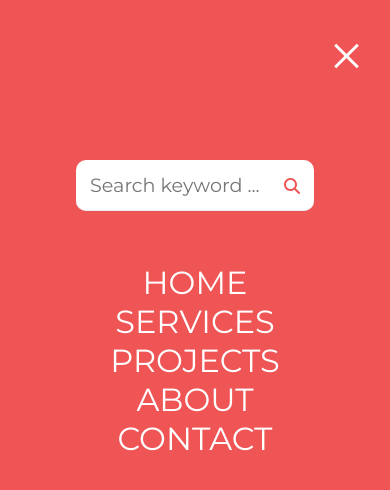
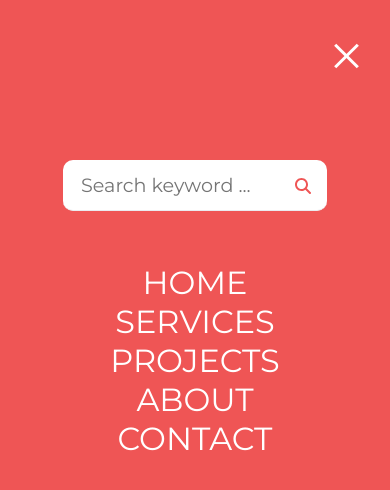
Before and after one commit to nnatroo/artmedia-task, a React (Vite) app: page / in a window 390 px wide. Both pictures are taken after a click on the element 346 px from the left and 40 px from the top of the page. Shown: the top 490 px of the page. Built offline with nearby package versions, Linux system fonts and the light colour scheme.

Commit message:
Modified: File Structure

```diff
--- a/src/components/BurgerMenu.jsx
+++ b/src/components/BurgerMenu.jsx
@@ -22,20 +22,6 @@ const BurgerMenu = (props) => {
     }
   };
 
-  // const burgerClickHandler = () => {
-  //   setButtonClicked(!buttonClicked);
-  //   setTimeout(() => {
-  //     setShowBurgerMenu(!showBurgerMenu);
-  //   }, 0);
-
-  //   // document.body.style.overflow = "hidden";
-  // };
-
-  // const cancelHandler = () => {
-  //   setShowBurgerMenu(false);
-  //   document.body.style.overflow = "visible";
-  // };
-
   return (
     <>
       {true && (
@@ -59,7 +45,9 @@ const BurgerMenu = (props) => {
           <div className={classes["menu-container"]}>
             <div className={classes["navbar-search-wrapper"]}>
               <input type="text" placeholder="Search keyword ..." />
-              <img src={SearchIcon} alt="" />
+              <button>
+                <img src={SearchIcon} alt="" />
+              </button>
             </div>
 
             <div className={classes["navbar-link-wrapper"]}>
--- a/src/components/Header.jsx
+++ b/src/components/Header.jsx
@@ -1,4 +1,4 @@
-import React, { useState } from "react";
+import React from "react";
 import classes from "../modules/Header.module.scss";
 import layout from "../modules/Layout.module.scss";
 import CompanyLogo from "../assets/companyLogo.svg";
--- a/src/modules/BurgerMenu.module.scss
+++ b/src/modules/BurgerMenu.module.scss
@@ -28,18 +28,6 @@
     color: white;
     padding-top: 4rem;
 
-    .close-btn {
-        align-self: flex-end;
-        transform: scale(1.6);
-        cursor: pointer;
-        margin-right: 60px;
-
-        &:hover {
-            transition: all 0.2s;
-            transform: scale(2);
-        }
-    }
-
 
     .menu-container {
         display: flex;
@@ -56,9 +44,9 @@
                 height: 50px;
                 border: none;
                 border-bottom: 1px solid #EAECF0;
-                padding-right: 26px;
                 border-radius: 10px;
-                padding-inline: 14px;
+                padding-left: 18px;
+                padding-right: 36px ;
                 font-size: 1.2rem;
                 margin-bottom: 2rem;
 
@@ -71,9 +59,11 @@
                 }
             }
 
-            img {
+            button {
                 position: absolute;
-                transform: translate(-30px, 18px);
+                transform: translate(-32px, 18px);
+                background-color: transparent;
+                border: none;
             }
         }
 
@@ -92,17 +82,9 @@
     }
 }
 
-// .no-scroll {
-//     overflow: hidden;
-// }
-
 .white-burger {
     filter: brightness(0) invert(1);
 }
-
-// .slide-up {
-//     transform: translateY(-1000px);
-// }
 
 .navbar-link-wrapper {
     ul {
```
